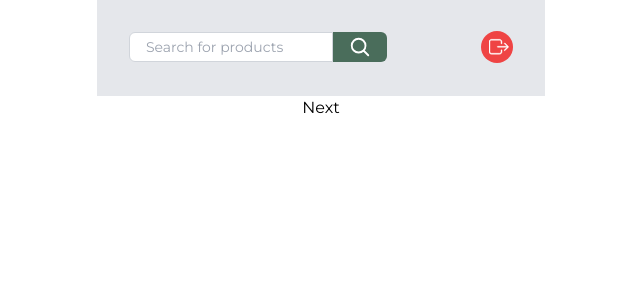
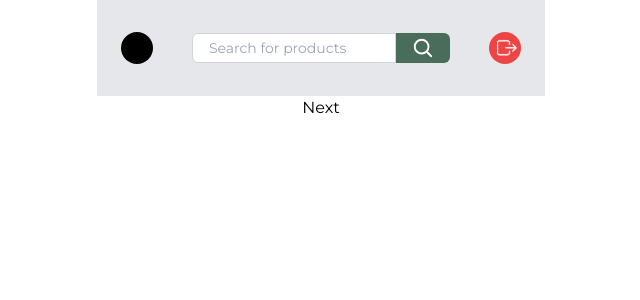
Before and after one commit to CaturAgeng/WeRent-FE, a Next.js app: page /home in a window 1280 px wide. Shown: the top 300 px of the page, without its empty margins (319-959 px from the left). Built offline with nearby package versions, Linux system fonts and the light colour scheme.

Commit message:
feat/home - add searchbar on top navigation with logout button and profpic for user

```diff
--- a/features/home/components/homeWrapper/index.tsx
+++ b/features/home/components/homeWrapper/index.tsx
@@ -5,7 +5,7 @@ export function HomeWrapper() {
         <div className="flex flex-col justify-center items-center w-full h-full">
 
             {/* TOP NAVIGATION */}
-            <div className="w-full max-w-md h-24 flex-col bg-white border-b-2 z-50">
+            <div className="w-full max-w-md h-24 flex-col z-50">
                 <SearchNavigation />
             </div>
 
--- a/features/home/components/searchNavigation/index.tsx
+++ b/features/home/components/searchNavigation/index.tsx
@@ -28,9 +28,11 @@ export default function SearchNavigation() {
     };
 
     return (
-        <div className="w-full max-w-md h-24 flex-col bg-gray-200 border-b-2 z-50">
-            <div className="px-8 w-full h-full flex justify-between items-center">
-
+        <div className="w-full max-w-md h-24 flex-col bg-gray-200 z-50">
+            <div className="px-6 w-full h-full flex justify-between items-center">
+                <div className="w-8 h-8 bg-black rounded-full">
+                    {/* CUSTOMER PROFILE PICTURE */}
+                </div>
 
                 {/* SEARCH BUTTON */}
                 <form onSubmit={handleSearchSubmit} className="flex items-center">
```
